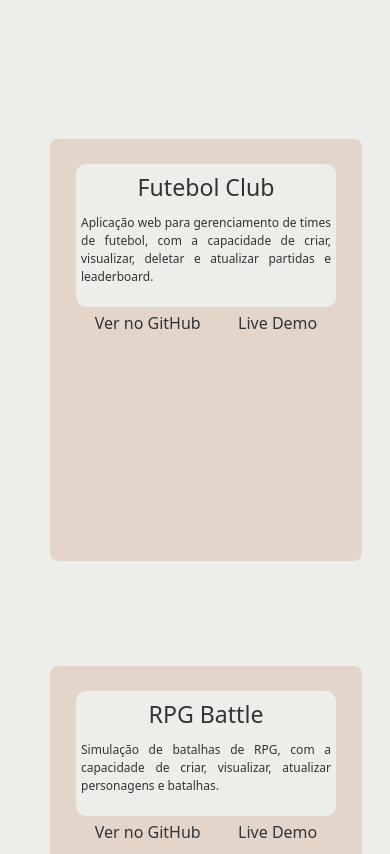
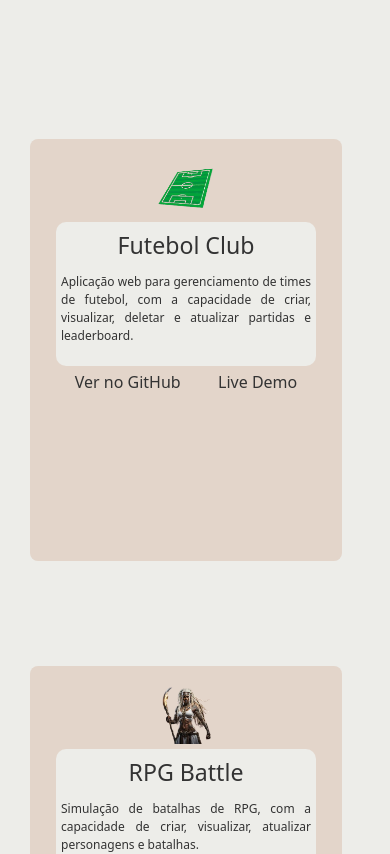
Before and after one commit to delso-ferreira/PageProfile, a React (Create React App) app: page / in a window 390 px wide. Shown: the part 2000-2854 px from the top of the page. Built offline with nearby package versions, Linux system fonts and the light colour scheme; a web font is replaced by a local one.

Commit message:
responsiv img and skills

```diff
--- a/src/components/projects.jsx
+++ b/src/components/projects.jsx
@@ -8,7 +8,7 @@ function Projects() {
         <div className="card-container">
           {projects.map(project => (
             <div className=" card" key={project.id}>
-              {/* <img src={project.imageUrl} alt={project.name}/> */}
+               <img src={project.imageUrl} alt={project.name}/>
               <div className="card-content">
                 <div className='card-info'>
                 <h3>{project.name}</h3>
--- a/src/styles/projects.css
+++ b/src/styles/projects.css
@@ -148,6 +148,7 @@
     .card {
         width: 80vw;
         height: 50vh;
+        margin-left: auto;
     }
 
     .card-container {
--- a/src/styles/skills.css
+++ b/src/styles/skills.css
@@ -209,7 +209,7 @@ ul.skills-tools li {
 @media screen and (max-width: 371px)
 {
   .skills-quadrant-1 h2, .skills-quadrant-2 h2, .skills-quadrant-3 h2 {
-    font-size: 1.2rem;
+    font-size: 1rem;
   }
 
   ul.skills-front li,
@@ -224,4 +224,9 @@ ul.skills-tools li {
     grid-template-columns: repeat(2, 1fr);
     gap: 5px;
  }
+
+ .skills-quadrant-1, .skills-quadrant-2, .skills-quadrant-3
+ {
+  margin-bottom: 5px;
+ }
 }
```
